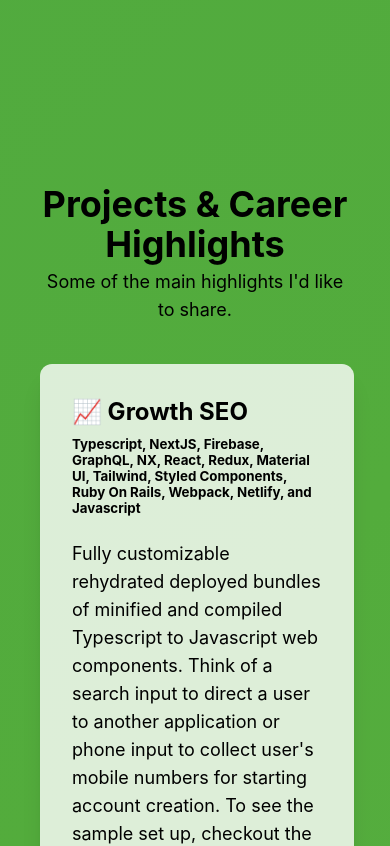
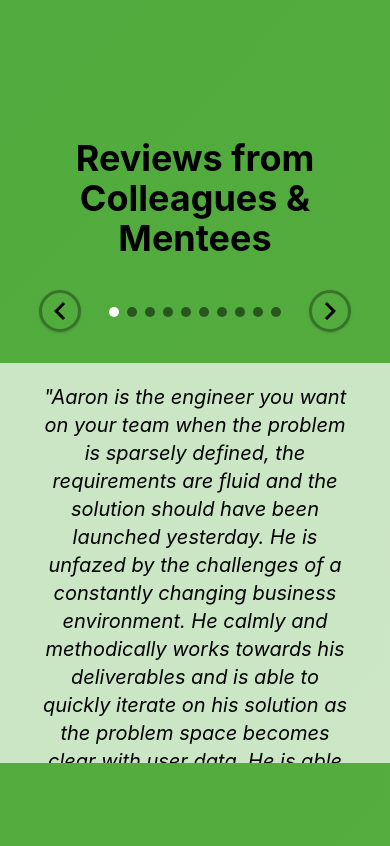
Before and after one commit to y04nqt/y04nqt.github.io, a React (Create React App) app: page / in a window 390 px wide. Shown: the part 1660-2506 px from the top of the page. Built offline with nearby package versions, Linux system fonts and the light colour scheme.

Commit message:
mobilized slideshow

```diff
--- a/src/components/QuotesSection.tsx
+++ b/src/components/QuotesSection.tsx
@@ -4,7 +4,7 @@ import SlideShow from "./SlideShow";
 const QuotesSection = () => {
     return (
         <>
-            <h2 className="hidden mb-0 text-4xl sm:block">Reviews from Colleagues & Mentees</h2>
+            <h2 className="mx-10 mb-0 text-4xl">Reviews from Colleagues & Mentees</h2>
             <SlideShow data={QUOTE_DATA} />
         </>
     )
--- a/src/components/SlideShow.tsx
+++ b/src/components/SlideShow.tsx
@@ -3,7 +3,7 @@ import { useState } from "react";
 import ChevronRightIcon from "@mui/icons-material/ChevronRight";
 import ChevronLeftIcon from "@mui/icons-material/ChevronLeft";
 
-type TData = { author: string; quote: string, link: string };
+type TData = { author: string; quote: string; link: string };
 interface IProps {
   data: TData[];
 }
@@ -30,7 +30,7 @@ const SlideShow = ({ data }: IProps) => {
 
   return (
     <>
-      <ul className="hidden sm:block relative list-none min-h-[720px] p-0 mt-0 mb-10">
+      <ul className="block relative list-none w-full min-h-[720px] p-0 mt-0 mb-10">
         {data.map((item: TData, idx1) => (
           <li
             key={item.author}
@@ -38,14 +38,14 @@ const SlideShow = ({ data }: IProps) => {
               idx1 === currentSlide ? "" : "right-[1000%]"
             }`}
           >
-            <div className="flex justify-center gap-20 mb-5">
+            <div className="flex justify-center gap-5 mb-5 sm:gap-20">
               <button
                 className="p-2 bg-transparent border-none rounded-xl"
                 onClick={decrementSlide}
                 tabIndex={idx1 !== currentSlide ? -1 : 0}
                 aria-label="slide left"
               >
-                <ChevronLeftIcon className="transition-shadow duration-300 hover:transition-shadow hover:duration-300 shadow hover:shadow-xl !text-6xl rounded-full border-solid border-1 border-[#00000055]" />
+                <ChevronLeftIcon className="transition-shadow duration-300 hover:transition-shadow hover:duration-300 shadow hover:shadow-xl !text-4xl sm:!text-6xl rounded-full border-solid border-1 border-[#00000055]" />
               </button>
               <ol className="flex items-center gap-2 p-0 list-none">
                 {data.map((item, idx) => (
@@ -67,25 +67,28 @@ const SlideShow = ({ data }: IProps) => {
                 tabIndex={idx1 !== currentSlide ? -1 : 0}
                 aria-label="slide right"
               >
-                <ChevronRightIcon className="transition-shadow duration-300 hover:transition-shadow hover:duration-300 shadow hover:shadow-xl !text-6xl rounded-full border-solid border-1 border-[#00000055]" />
+                <ChevronRightIcon className="transition-shadow duration-300 hover:transition-shadow hover:duration-300 shadow hover:shadow-xl !text-4xl sm:!text-6xl rounded-full border-solid border-1 border-[#00000055]" />
               </button>
             </div>
             <div
-              className={`bg-white bg-opacity-70 py-5 min-h-[460px] flex flex-col justify-center items-center`}
+              className={`bg-white bg-opacity-70 py-5 min-h-[360px] relative max-h-[360px] overflow-y-auto flex flex-col justify-center items-center`}
             >
               <p
-                className={`transition duration-300 ${
+                className={`transition absolute lg:relative top-0 duration-300 ${
                   idx1 === currentSlide ? "opacity-100" : "opacity-0"
                 } px-10 mx-auto text-xl md:w-3/4 italic`}
               >
                 "{item.quote}"
-              </p>
               <p
                 className={`transition duration-300 ${
                   idx1 === currentSlide ? "opacity-100" : "opacity-0"
                 } text-lg font-bold`}
               >
-                - <a className="text-black no-underline" href={item.link}>{item.author}</a>
+                -{" "}
+                <a className="text-black no-underline" href={item.link}>
+                  {item.author}
+                </a>
+              </p>
               </p>
             </div>
           </li>
```
